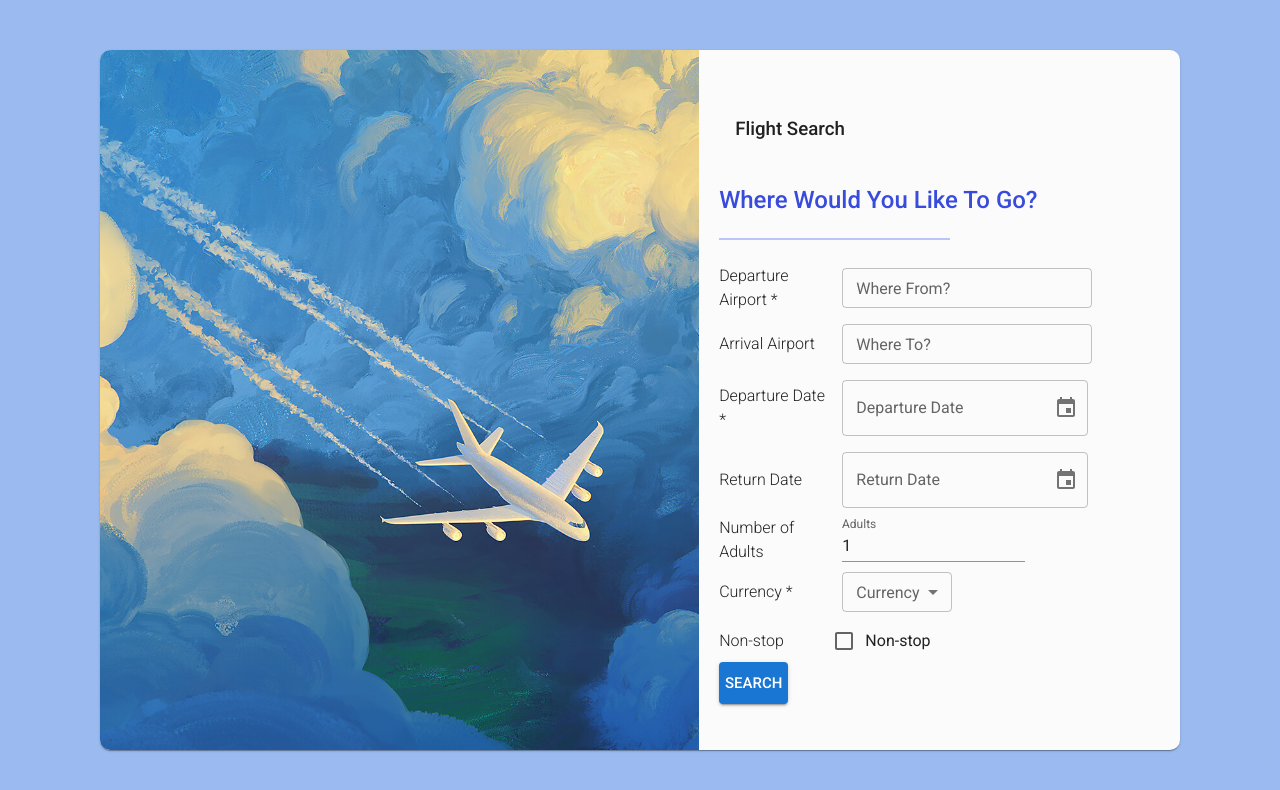
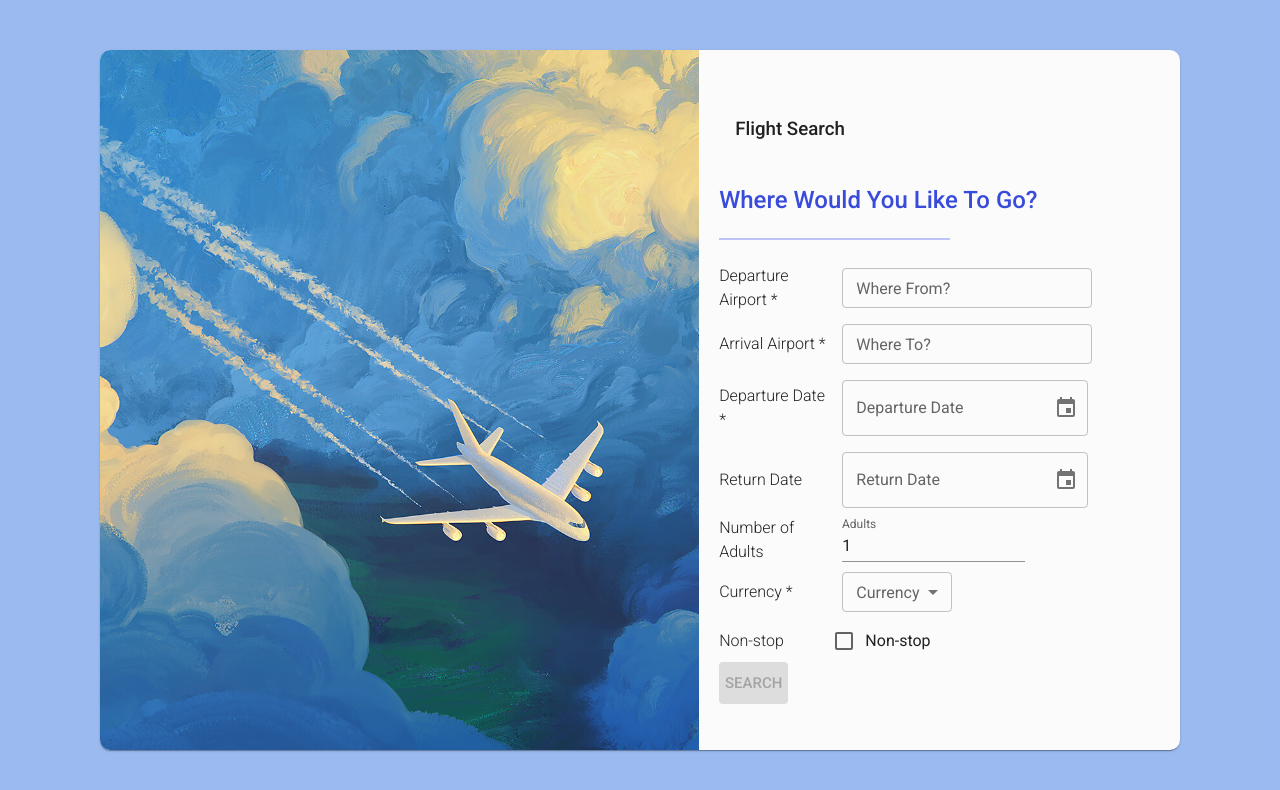
Before and after one commit to estebantapia-encora/flight-search, a React (Vite) app in the folder flight-search-fe/: page / in a window 1280 px wide. Shown: the top 790 px of the page. Built offline with nearby package versions, Linux system fonts and the light colour scheme; some icons are missing.

Commit message:
Added validation and disabled search button for initial state

```diff
--- a/flight-search-fe/src/components/ArrivalSelect.tsx
+++ b/flight-search-fe/src/components/ArrivalSelect.tsx
@@ -27,7 +27,7 @@ export default function ArrivalSelect({ onChange }: ArrivalSelectProps) {
   return (
     <Box sx={{ width: "100%", display: "flex", alignItems: "center" }}>
       <Typography sx={{ width: "25%", fontWeight: "300" }}>
-        Arrival Airport
+        Arrival Airport *
       </Typography>
       <Autocomplete
         sx={{ m: 1, width: 250 }}
--- a/flight-search-fe/src/components/SearchButton.tsx
+++ b/flight-search-fe/src/components/SearchButton.tsx
@@ -4,17 +4,22 @@ import CircularProgress from "@mui/material/CircularProgress";
 type SearchButtonProps = {
   onClick: () => void;
   loading: boolean;
+  disabled?: boolean;
 };
 
-export default function SearchButton({ onClick, loading }: SearchButtonProps) {
+export default function SearchButton({
+  onClick,
+  loading,
+  disabled,
+}: SearchButtonProps) {
   return (
     <>
       <Button
         variant="contained"
         size="large"
         onClick={onClick}
-        disabled={loading}
-        sx={{ width: "15%", position: "relative" }}
+        disabled={disabled || loading}
+        sx={{ width: "15%" }}
       >
         {loading ? <CircularProgress size={24} color="inherit" /> : "Search"}
       </Button>
--- a/flight-search-fe/src/components/SearchModule.tsx
+++ b/flight-search-fe/src/components/SearchModule.tsx
@@ -30,6 +30,12 @@ export default function SearchModule() {
   const navigate = useNavigate();
   const dispatch = useDispatch();
   const [loading, setLoading] = useState(false);
+  const isSearchDisabled =
+    !originLocationCode ||
+    !departureDate ||
+    !currencyCode ||
+    !destinationLocationCode;
+
   const handleOriginSelect = (airport: {
     cityName: string;
     iataCode: string;
@@ -131,7 +137,11 @@ export default function SearchModule() {
         <AdultNumber value={adults} onChange={setAdults} />
         <Currency value={currencyCode} onChange={setCurrencyCode} />
         <NonStop value={nonStop} onChange={setNonStop} />
-        <SearchButton onClick={handleSearch} loading={loading} />
+        <SearchButton
+          onClick={handleSearch}
+          loading={loading}
+          disabled={isSearchDisabled}
+        />
       </Box>
     </>
   );
```
